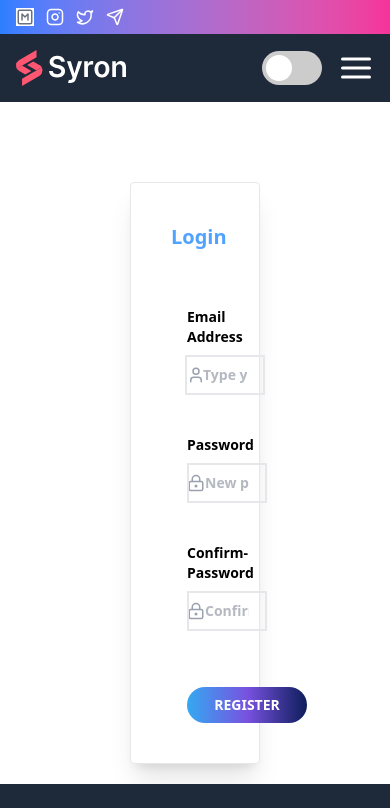
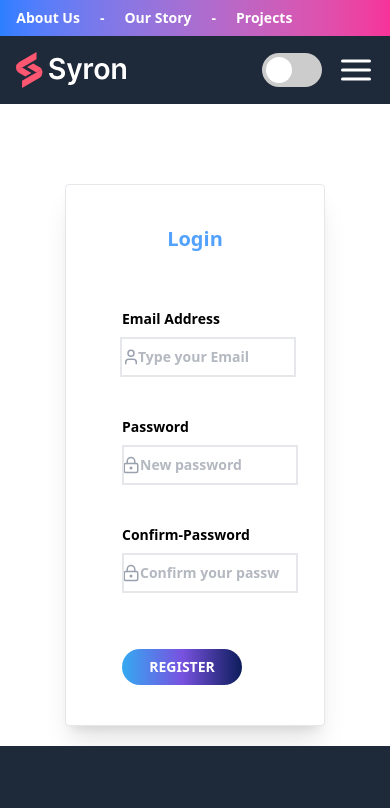
Before and after one commit to Prabesh2025/try, a React (Vite) app: page /register in a window 390 px wide. Shown: the top 808 px of the page. Built offline with nearby package versions, Linux system fonts and the light colour scheme.

Commit message:
responsive register page

```diff
--- a/src/components/Animate.jsx
+++ b/src/components/Animate.jsx
@@ -12,10 +12,10 @@ export default function Animate() {
   return (
     <div>
          <div className='border-none   mx-auto mt-10 mb-10 shadow-xl bg-gray-50  py-10 text-center'>
-            <p className='text-xl font-semibold text-gray-600 absolute ml-155 z-1 '>@PrabeshxStudio</p>
-            <p className='text-sm opacity-70 font-medium absolute z-1 ml-130 mt-8 font-mono'>Join me on Instagram for a peek into my daily news!</p>
-         <button className='border-none rounded-full px-10 py-2 bg-red-400 absolute ml-150 mt-30 z-1 cursor-pointer hover:bg-gray-500'>Follow @Prabesh</button>
-        <marquee behavior="animate" direction="left" classname="animate-bounce" >
+            <p className='text-xl font-semibold text-gray-600 hidden lg:block absolute ml-155 z-1'>@PrabeshxStudio</p>
+            <p className='text-sm opacity-70 font-medium absolute z-1 ml-130 mt-8 font-mono hidden lg:block'>Join me on Instagram for a peek into my daily news!</p>
+         <button className='border-none rounded-full px-10 py-2 bg-red-400 absolute ml-150 mt-30 z-1 cursor-pointer hover:bg-gray-500 hidden lg:block'>Follow @Prabesh</button>
+        <marquee behavior="animate" direction="left"  classname="animate-bounce">
       <div className='flex items-center space-x-2 '>
 
            <img src={ball1Img} alt="" className='h-50 w-60 object-cover border-none rounded-2xl border-gray-50'/>
--- a/src/components/Pages/RegisterPage.jsx
+++ b/src/components/Pages/RegisterPage.jsx
@@ -5,7 +5,7 @@ import { LockKeyhole } from "lucide-react";
 export default function RegisterPage() {
   return (
      <div className=" ">
-        <form className=" w-4/12 mx-auto shadow-xl border rounded-sm bg-white border-gray-200 p-10 space-y-6  mt-20 ">
+        <form className="w-8/12 md:w-6/12 lg:w-4/12  mx-auto shadow-xl border rounded-sm bg-white border-gray-200 p-10 space-y-6  mt-20 ">
           <p className=" text-xl sm:text-4xl text-blue-400 font-bold text-center">Login </p>
           <div className=" grid  -ml-4  p-8 space-x-2 space-y-10">
             <div className="flex flex-col  space-y-2">
@@ -19,7 +19,7 @@ export default function RegisterPage() {
               id='email'
                 type="text"
                 placeholder="Type your Email "
-                className="border-2 border-gray-200 px-4 py-2  w-20 sm:w-30 md:w-48 lg:w-70 xl:w-90 text-gray-500 outline-none text-sm font-semibold"
+                className="border-2 border-gray-200 px-4 py-2  w-44 sm:w-70 md:w-80 lg:w-70 xl:w-90   text-gray-500 outline-none text-sm font-semibold"
               />
               </p>
 
@@ -34,7 +34,7 @@ export default function RegisterPage() {
               <input
                 type="password"
                 placeholder="New password"
-                className="border-2 border-gray-200 px-4 py-2 w-20 sm:w-30 md:w-48 lg:w-70 xl:w-90  text-gray-500 outline-none  text-sm font-semibold"
+                className="border-2 border-gray-200 px-4 py-2 w-44 sm:w-70 md:w-80 lg:w-70 xl:w-90  text-gray-500 outline-none  text-sm font-semibold"
               />
               </p>
 
@@ -50,7 +50,7 @@ export default function RegisterPage() {
               <input
                 type="password"
                 placeholder="Confirm your password"
-                className="border-2 border-gray-200 px-4 py-2 w-20 sm:w-30 md:w-48 lg:w-70 xl:w-90  text-gray-500 outline-none  text-sm font-semibold"
+                className="border-2 border-gray-200 px-4 py-2 w-44 sm:w-70 md:w-80 lg:w-70 xl:w-90  text-gray-500 outline-none  text-sm font-semibold"
               />
               </p>
 
--- a/src/components/TopNavbar.jsx
+++ b/src/components/TopNavbar.jsx
@@ -3,6 +3,7 @@ import { SquareM } from 'lucide-react';
 import { Instagram } from 'lucide-react';
 import { Twitter } from 'lucide-react';
 import { Send } from 'lucide-react';
+import { NavLink } from 'react-router';
 
 
 export default function TopNavbar() {
@@ -11,7 +12,7 @@ export default function TopNavbar() {
 
        <div className='w-11/12 mx-auto flex items-center justify-between py-2 '>
 
-       <div className='flex items-center space-x-3'>
+       <div className='hidden sm:flex items-center space-x-3'>
        <SquareM size={18} className='bg-white text-gray-500 '/>
        <Instagram size={18} className='text-white'/>
        <Twitter size={18} className='text-white' />
@@ -19,8 +20,8 @@ export default function TopNavbar() {
 
        </div>
 
-       <div className=' hidden sm:flex items-center gap-5 font-semibold text-sm text-white'>
-        <p>About Us</p>
+       <div className=' flex items-center gap-5 font-semibold text-sm text-white'>
+        <NavLink to="/register">About Us</NavLink>
         <p>-</p>
         <p>Our Story</p>
         <p>-</p>
```
Also changed, not shown: src/index.css (line endings or trailing spaces).
